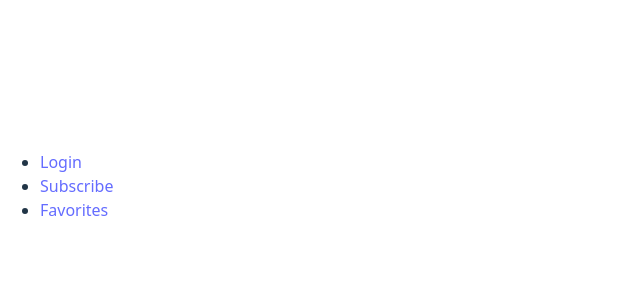
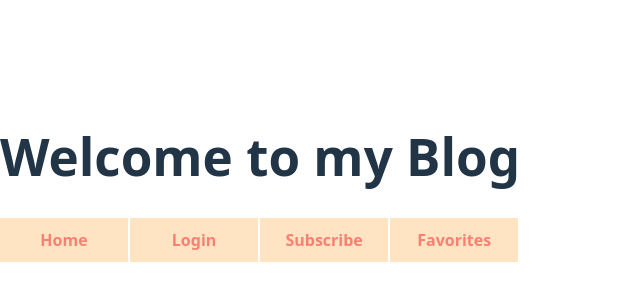
Before and after one commit to courjimen/blog-app, a React (Vite) app in the folder client/: page / in a window 1280 px wide. Shown: the part 214-514 px from the top of the page, without its empty margins (0-640 px from the left). Built offline with nearby package versions, Linux system fonts and the light colour scheme.

Commit message:
created navbar

```diff
--- /dev/null
+++ b/client/src/components/NavBar.jsx
@@ -0,0 +1,26 @@
+import React from 'react'
+import { Link } from 'react-router-dom'
+import '../styles/NavBar.css'
+
+function NavBar() {
+  return (
+    <nav className='navbar'>
+      <ul className='nav-links'>
+        <li className='nav-item'>
+          <Link to="/">Home</Link>
+        </li>
+        <li className='nav-item'>
+          <Link to="/login">Login</Link>
+        </li>
+        <li className='nav-item'>
+          <Link to="/Subscribe">Subscribe</Link>
+        </li>
+        <li className='nav-item'>
+          <Link to="/Favorites">Favorites</Link>
+        </li>
+      </ul>
+    </nav>
+  )
+}
+
+export default NavBar
--- a/client/src/components/home.jsx
+++ b/client/src/components/home.jsx
@@ -1,22 +1,11 @@
 import React from 'react'
-import { Link } from 'react-router-dom'
+import NavBar from './NavBar'
 
 function Home() {
   return (
     <div className='home-page'>
-        <nav className='nav-bar'>
-            <ul>
-                <li>
-                    <Link to="/login">Login</Link>
-                </li>
-                <li>
-                    <Link to="/Subscribe">Subscribe</Link>
-                </li>
-                <li>
-                    <Link to="/Favorites">Favorites</Link>
-                </li>
-            </ul>
-        </nav>
+      <h1 className='home-header'>Welcome to my Blog</h1>
+      <NavBar />
 
     </div>
   )
--- /dev/null
+++ b/client/src/styles/NavBar.css
@@ -0,0 +1,33 @@
+.navbar {
+    background-color: bisque;
+    padding: auto;
+}
+
+.nav-links {
+    list-style: none;
+    padding: 0;
+    display: flex;
+    justify-content: space-between;
+    width: 100%;
+}
+.nav-item {
+    flex: 1;
+    text-align: center;
+    border-right: 2px solid rgb(255, 255, 255)
+}
+
+.nav-item :last-child {
+    border-right: none;
+}
+
+.nav-links li a {
+    text-decoration: none;
+    color: salmon;
+    font-weight: bold;
+    display: block;
+    padding: 10px 0;
+  }
+
+  .nav-links li a:hover {
+    color: #fbfbfb;
+  }
```
